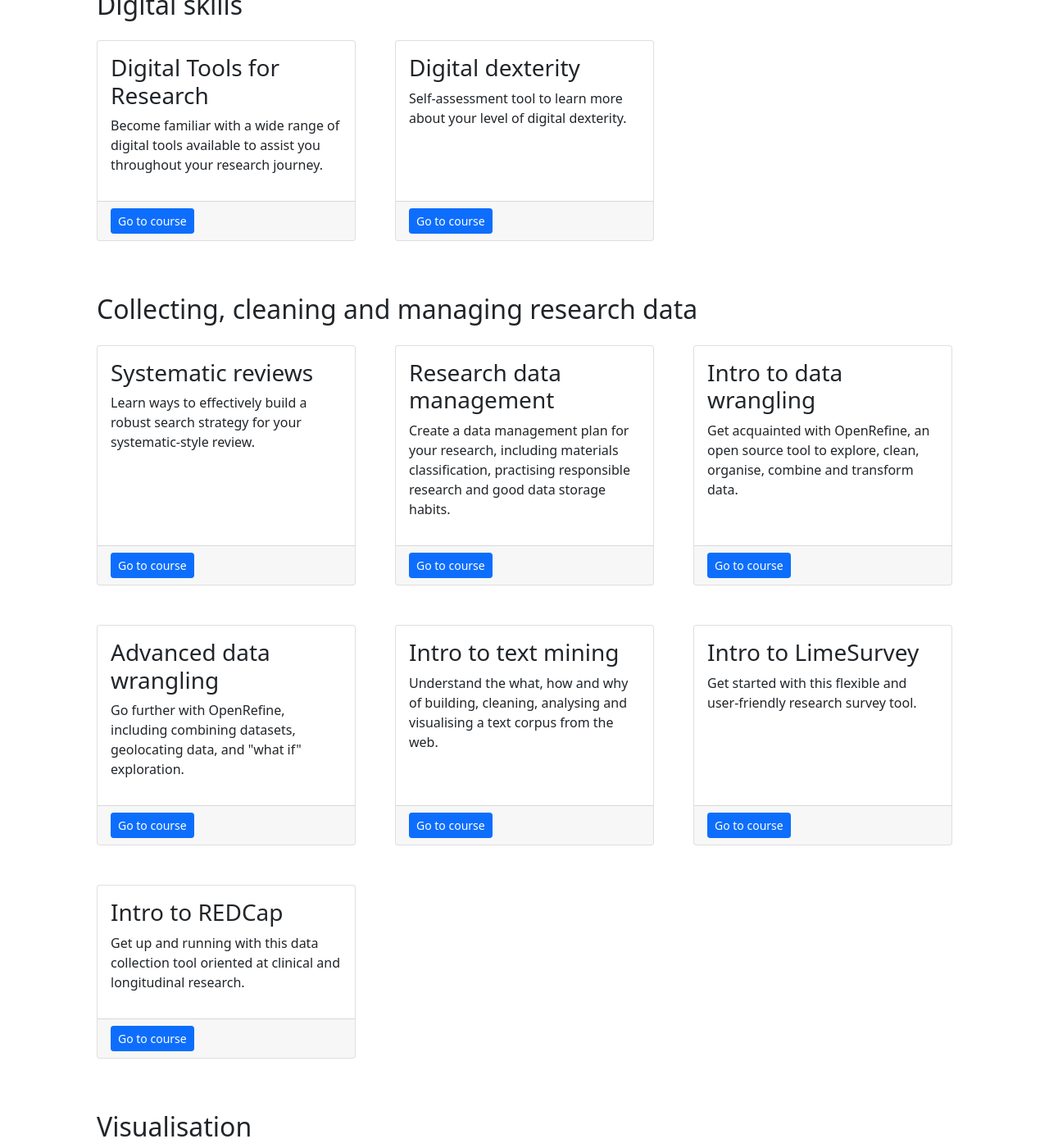
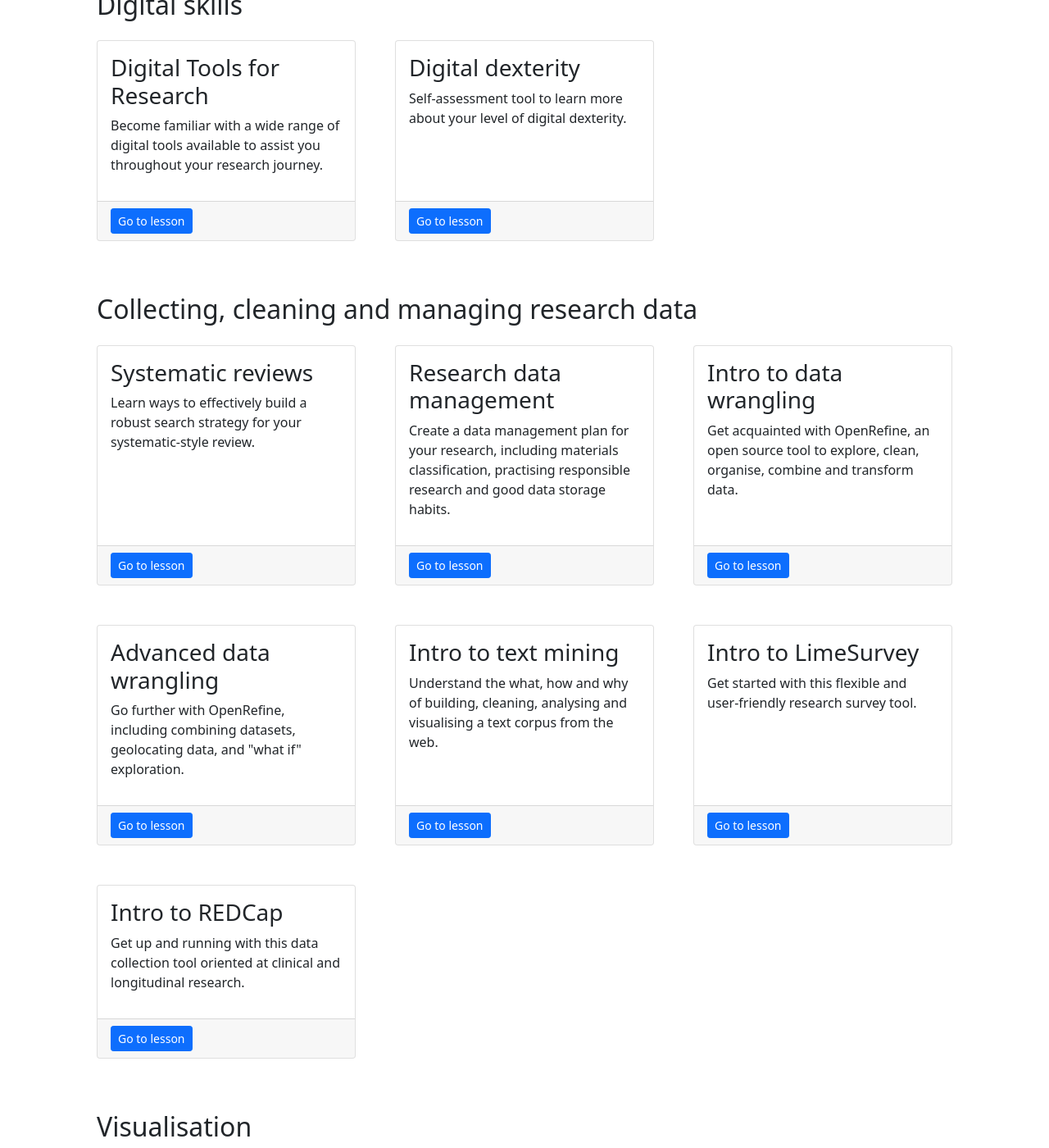
Before and after one commit to GriffithUniLibrary/griffithunilibrary.github.io, a Jekyll site: the page built from index.html, in a window 1280 px wide and 1400 px high, scrolled down 565 px. Shown: the whole window at 82% size. Built offline with Jekyll 4.4.1, drawn with Linux system fonts in a browser that asks for light colours; some of the changed text lies outside the part shown.

Commit message:
Change course to lesson on card

```diff
--- a/_includes/card.html
+++ b/_includes/card.html
@@ -6,6 +6,6 @@
             {{ include.text | markdownify }}
             </div>
       </div>
-      <div class="card-footer"><a class="btn btn-primary btn-sm" href={% if include.course %}{{ include.course }}{% endif %} >Go to course</a></div>
+      <div class="card-footer"><a class="btn btn-primary btn-sm" href={% if include.course %}{{ include.course }}{% endif %} >Go to lesson</a></div>
   </div>
 </div>
```
Also changed, not shown: index.html (indentation only).
